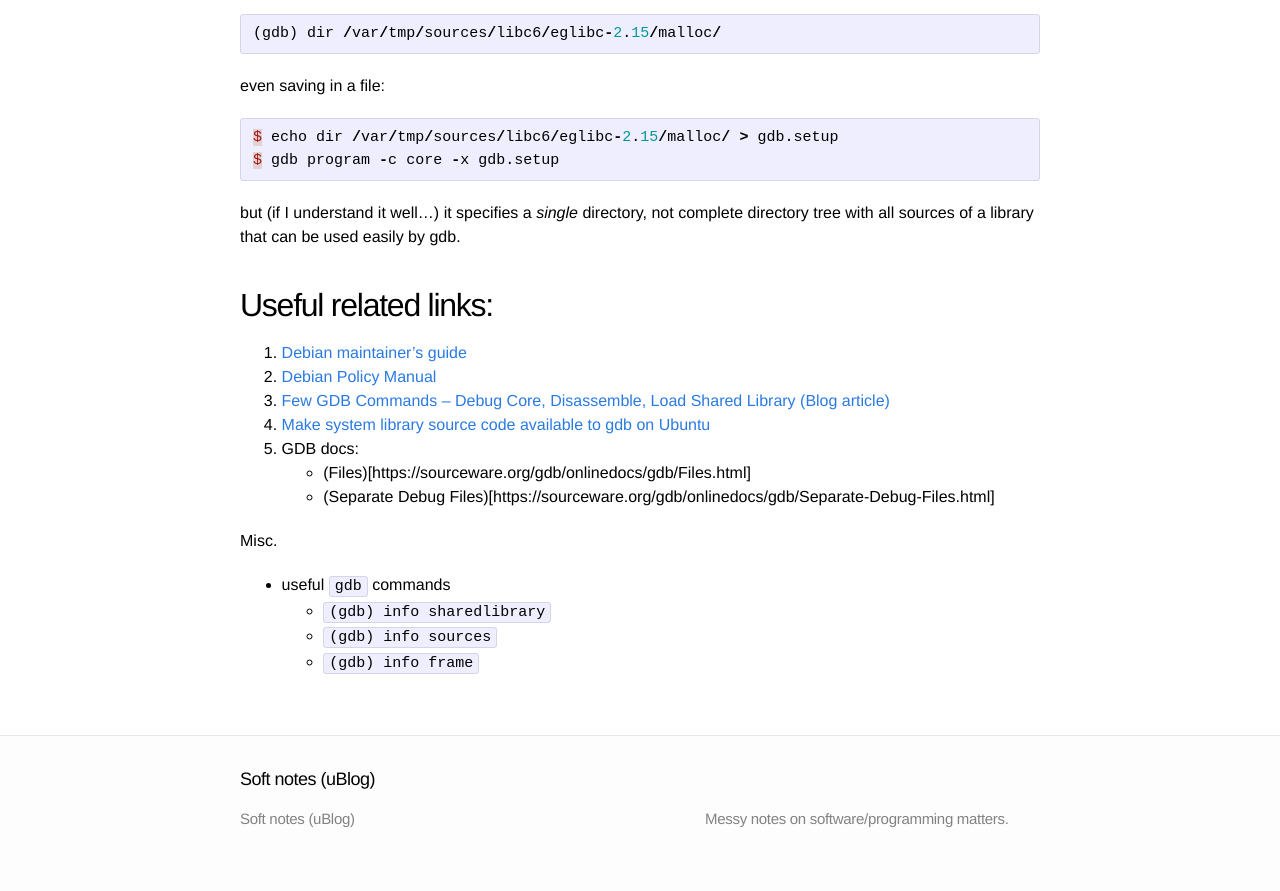
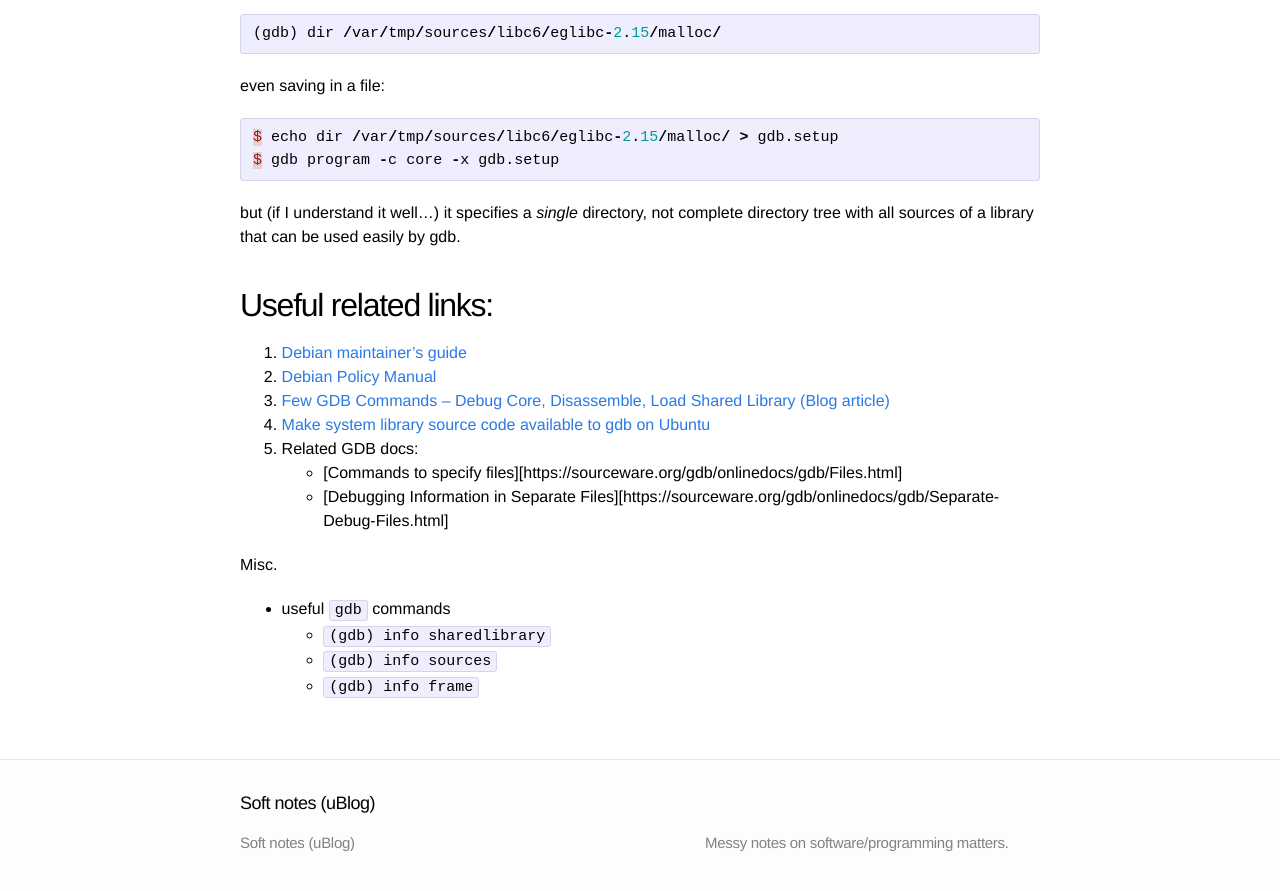
Before and after one commit to t-w/t-w.github.io, a Jekyll site: the page built from _posts/2016-09-08-gdb_shared_lib.markdown, in a window 1280 px wide and 900 px high, scrolled down 3305 px. Shown: the top 891 px of the window. Built offline with Jekyll 4.4.1, drawn with Linux system fonts in a browser that asks for light colours.

Commit message:
Corrections in lists (links etc)

```diff
--- a/_posts/2016-09-08-gdb_shared_lib.markdown
+++ b/_posts/2016-09-08-gdb_shared_lib.markdown
@@ -173,9 +173,9 @@ Useful related links:
 2. [Debian Policy Manual][2.]
 3. [Few GDB Commands – Debug Core, Disassemble, Load Shared Library (Blog article)][3.]
 4. [Make system library source code available to gdb on Ubuntu][4.]
-5. GDB docs:
-    - (Files)[https://sourceware.org/gdb/onlinedocs/gdb/Files.html]
-    - (Separate Debug Files)[https://sourceware.org/gdb/onlinedocs/gdb/Separate-Debug-Files.html]
+5. Related GDB docs:
+    - [Commands to specify files][https://sourceware.org/gdb/onlinedocs/gdb/Files.html]
+    - [Debugging Information in Separate Files][https://sourceware.org/gdb/onlinedocs/gdb/Separate-Debug-Files.html]
 
 
 [1.]: https://www.debian.org/doc/manuals/maint-guide/advanced.en.html
@@ -185,7 +185,7 @@ Useful related links:
 
 
 Misc.
-- useful `gdb` commands
-    - `(gdb) info sharedlibrary`
-    - `(gdb) info sources`
-    - `(gdb) info frame`
++ useful `gdb` commands
+    + `(gdb) info sharedlibrary`
+    + `(gdb) info sources`
+    + `(gdb) info frame`
```
